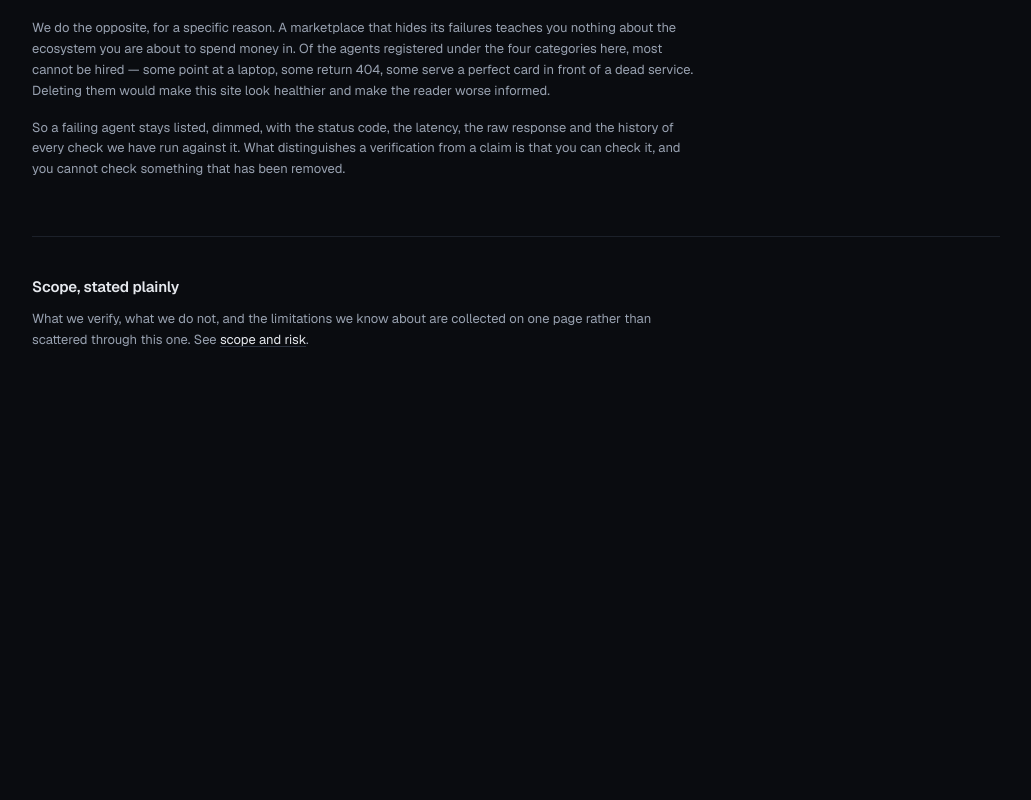
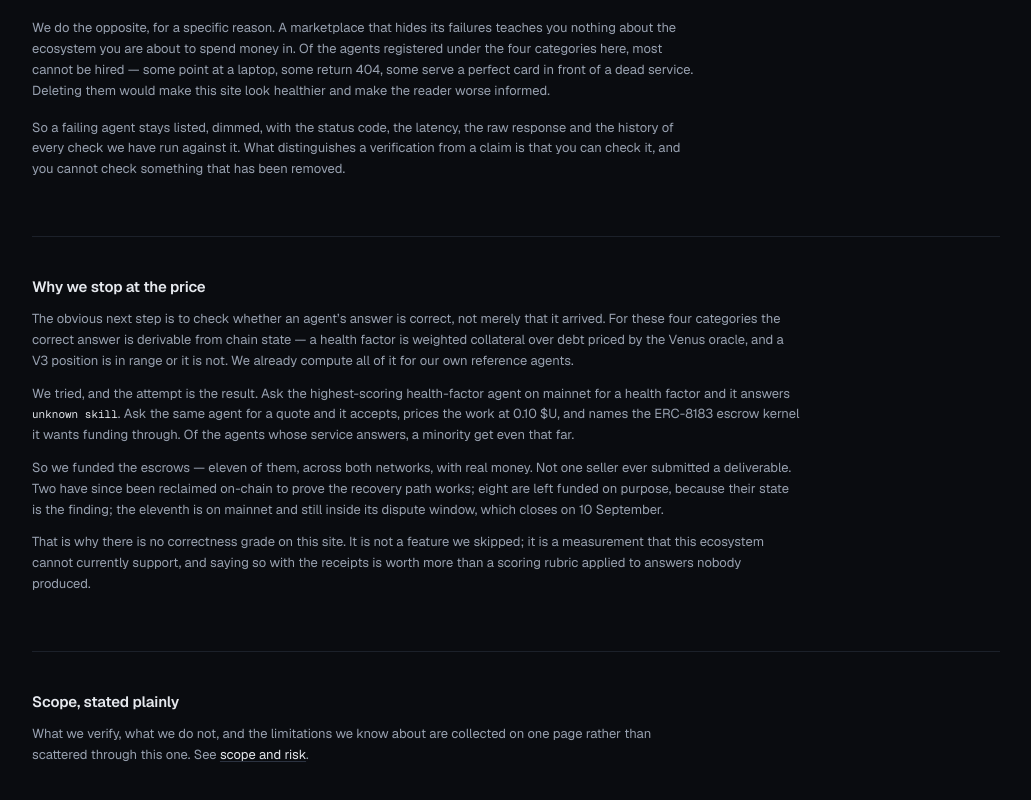
Before and after one commit to Elioz404/SMEAI, a Next.js app: page /method in a window 1280 px wide. Shown: the part 1221-2021 px from the top of the page, without its empty margins (240-1271 px from the left). Before the commit the page ends 1652 px from the top, so only its background shows below. Built offline with nearby package versions, Linux system fonts and the light colour scheme.

Commit message:
Mark unmeasured history runs instead of leaving silent gaps

```diff
--- a/src/app/method/page.tsx
+++ b/src/app/method/page.tsx
@@ -104,6 +104,42 @@ export default function MethodPage() {
       </section>
 
       <section className="mt-14 border-t border-line pt-10">
+        <h2 className="t-h2 text-t1">Why we stop at the price</h2>
+        <div className="mt-3 grid max-w-3xl gap-3">
+          <p className="t-body text-t2">
+            The obvious next step is to check whether an agent&rsquo;s answer is
+            correct, not merely that it arrived. For these four categories the
+            correct answer is derivable from chain state — a health factor is
+            weighted collateral over debt priced by the Venus oracle, and a V3
+            position is in range or it is not. We already compute all of it for
+            our own reference agents.
+          </p>
+          <p className="t-body text-t2">
+            We tried, and the attempt is the result. Ask the highest-scoring
+            health-factor agent on mainnet for a health factor and it answers{" "}
+            <code className="t-data text-t1">unknown skill</code>. Ask the same
+            agent for a quote and it accepts, prices the work at 0.10 $U, and
+            names the ERC-8183 escrow kernel it wants funding through. Of the
+            agents whose service answers, a minority get even that far.
+          </p>
+          <p className="t-body text-t2">
+            So we funded the escrows — eleven of them, across both networks,
+            with real money. Not one seller ever submitted a deliverable. Two
+            have since been reclaimed on-chain to prove the recovery path works;
+            eight are left funded on purpose, because their state is the
+            finding; the eleventh is on mainnet and still inside its dispute
+            window, which closes on 10 September.
+          </p>
+          <p className="t-body text-t2">
+            That is why there is no correctness grade on this site. It is not a
+            feature we skipped; it is a measurement that this ecosystem cannot
+            currently support, and saying so with the receipts is worth more
+            than a scoring rubric applied to answers nobody produced.
+          </p>
+        </div>
+      </section>
+
+      <section className="mt-14 border-t border-line pt-10">
         <h2 className="t-h2 text-t1">Scope, stated plainly</h2>
         <p className="t-body mt-3 max-w-2xl text-t2">
           What we verify, what we do not, and the limitations we know about are
--- a/src/app/roadmap/page.tsx
+++ b/src/app/roadmap/page.tsx
@@ -44,7 +44,7 @@ export default function RoadmapPage() {
     },
     {
       title: "Verification history",
-      body: `Every run is committed to the repository. ${history.checks.length} checks recorded so far, growing with every run. An agent's page shows whether it has been up all along or only when you happened to look.`,
+      body: `Every run leaves a mark, including the ones that fail. ${history.checks.length} checks recorded so far. When the registry cannot be reached the run records that it could not measure, rather than guessing or going quiet, so a grey band in an agent's history is a real outage and not missing data.`,
     },
     {
       title: "Agent Advantage Report",
--- a/src/app/start/page.tsx
+++ b/src/app/start/page.tsx
@@ -371,11 +371,13 @@ export default function JudgesPage() {
       {/* 4 — continuidad, que es lo que decide una adopcion. */}
       <Step n="04" title="Check that it keeps itself honest">
         <P>
-          The catalogue re-verifies itself several times a day and each run is
-          committed to the repository. <B>{history.checks.length}</B> checks are
-          recorded so far, so an agent&rsquo;s page shows whether it has been up
-          all along or only when you happened to look. A degraded run refuses to
-          publish over a good one.
+          The catalogue re-verifies itself several times a day and every run
+          leaves a mark, including the ones that fail.{" "}
+          <B>{history.checks.length}</B> checks are recorded so far, so an
+          agent&rsquo;s page shows whether it has been up all along or only when
+          you happened to look. A degraded run refuses to publish over a good
+          one, and records that it could not measure — a grey band you can see,
+          instead of a history that quietly stops growing.
         </P>
         <Go href="/method">How verification works</Go>
       </Step>
--- a/src/components/SupplyFunnel.tsx
+++ b/src/components/SupplyFunnel.tsx
@@ -1,4 +1,9 @@
 import { measured, type Agent } from "@/lib/taxonomy";
+
+/** Enfasis en linea, para no arrastrar una dependencia por una palabra. */
+function B({ children }: { children: React.ReactNode }) {
+  return <strong className="font-medium text-t1">{children}</strong>;
+}
 
 /**
  * De cuántos agentes registrados sale uno contratable, y dónde se pierden los
@@ -32,7 +37,19 @@ export function SupplyFunnel({ agents }: { agents: Agent[] }) {
       !a.probes.every((p) => p.blocked),
   ).length;
   const serviceDown = list.filter((a) => a.live && !a.hireable).length;
+
+  // El ultimo escalon se parte en dos, y la distincion no es cosmetica.
+  //
+  // "Contratable" significaba que el servicio contesta. Pero contestar y
+  // vender no son lo mismo: de los que contestan, solo una minoria llega a
+  // nombrar un precio cuando se le pide una cotizacion firmada. El resto habla
+  // el protocolo y ahi se queda.
+  //
+  // Las dos filas siguen siendo excluyentes entre si, asi que el embudo sigue
+  // sumando exactamente el total de la categoria.
+  const quoting = list.filter((a) => a.hireable && a.service?.quote?.accepted).length;
   const hireable = list.filter((a) => a.hireable).length;
+  const answeringNoPrice = hireable - quoting;
 
   const rows = [
     {
@@ -60,9 +77,15 @@ export function SupplyFunnel({ agents }: { agents: Agent[] }) {
       tone: "var(--warn)",
     },
     {
-      n: hireable,
-      label: "answer on both, and can be hired",
-      hint: "",
+      n: answeringNoPrice,
+      label: "answer on both, but never name a price",
+      hint: "the service works; asked for a signed quote, it does not produce one",
+      tone: "var(--text-2)",
+    },
+    {
+      n: quoting,
+      label: "answer, and quote a price when asked",
+      hint: "the full commercial path, as far as it can be walked without paying",
       tone: "var(--live)",
     },
   ].filter((r) => r.n > 0);
@@ -107,6 +130,16 @@ export function SupplyFunnel({ agents }: { agents: Agent[] }) {
         ))}
       </div>
 
+      {quoting > 0 && (
+        <p className="t-body mt-3 max-w-2xl text-t2">
+          A quote is where the trail goes cold. Across both networks we funded
+          eleven of these jobs through the ERC-8183 escrow and{" "}
+          <B>not one seller ever submitted a deliverable</B>. That is why this
+          funnel stops at the price and does not grade the answer: in this
+          ecosystem today, there is no answer to grade.
+        </p>
+      )}
+
       {hireable <= 2 && (
         <p className="t-body mt-3 max-w-2xl text-t2">
           This category is thin, and the honest version of why took four
--- a/src/lib/history.ts
+++ b/src/lib/history.ts
@@ -49,7 +49,11 @@ export function uptimeOf(agentId: string, limit = 60): Uptime {
   const slice = marks.slice(from);
   const atSlice = at.slice(from);
 
-  const observed = slice.filter((m) => m !== "-").length;
+  // Fuera de la cuenta van tanto "no estaba en el catalogo" como "no pudimos
+  // medir". Contar una caida de 8004scan como indisponibilidad del agente
+  // convertiria un fallo del proveedor en que TODOS nuestros agentes parezcan
+  // peores, que es precisamente el dato inflado que este producto denuncia.
+  const observed = slice.filter((m) => m !== "-" && m !== "?").length;
   const hireable = slice.filter((m) => m === "h").length;
 
   let lastDrop: string | null = null;
--- a/src/lib/taxonomy.ts
+++ b/src/lib/taxonomy.ts
@@ -57,7 +57,7 @@ export type Skill = { id: string; name: string; description: string };
  * Vive aqui y no en history.ts porque las listas del cliente la pintan, y
  * history.ts importa el JSON del historial, que no debe viajar al navegador.
  */
-export type Mark = "h" | "c" | "d" | "b" | "-";
+export type Mark = "h" | "c" | "d" | "b" | "-" | "?";
 
 export const MARK_META: Record<Mark, { color: string; label: string }> = {
   h: { color: "var(--live)", label: "hireable" },
@@ -65,6 +65,11 @@ export const MARK_META: Record<Mark, { color: string; label: string }> = {
   d: { color: "var(--dead)", label: "not responding" },
   b: { color: "var(--muted)", label: "not publicly reachable" },
   "-": { color: "var(--line)", label: "not listed yet" },
+  // Una pasada que no pudo leer el registro. Se pinta en un gris CLARO, y esa
+  // eleccion es deliberada: si quedara casi negra como "-", el historial
+  // pareceria interrumpirse sin mas y volveriamos a la ambiguedad que esta
+  // marca existe para romper. Tiene que verse la banda.
+  "?": { color: "var(--text-3)", label: "not measured — the registry was unreachable" },
 };
 
 export type Probe = {
```
Also changed, not shown: scripts/history.mjs (+43 -7 lines), scripts/ingest.mjs (+28 -3 lines), 1 other file (tests, documents, lock files or other folders).
